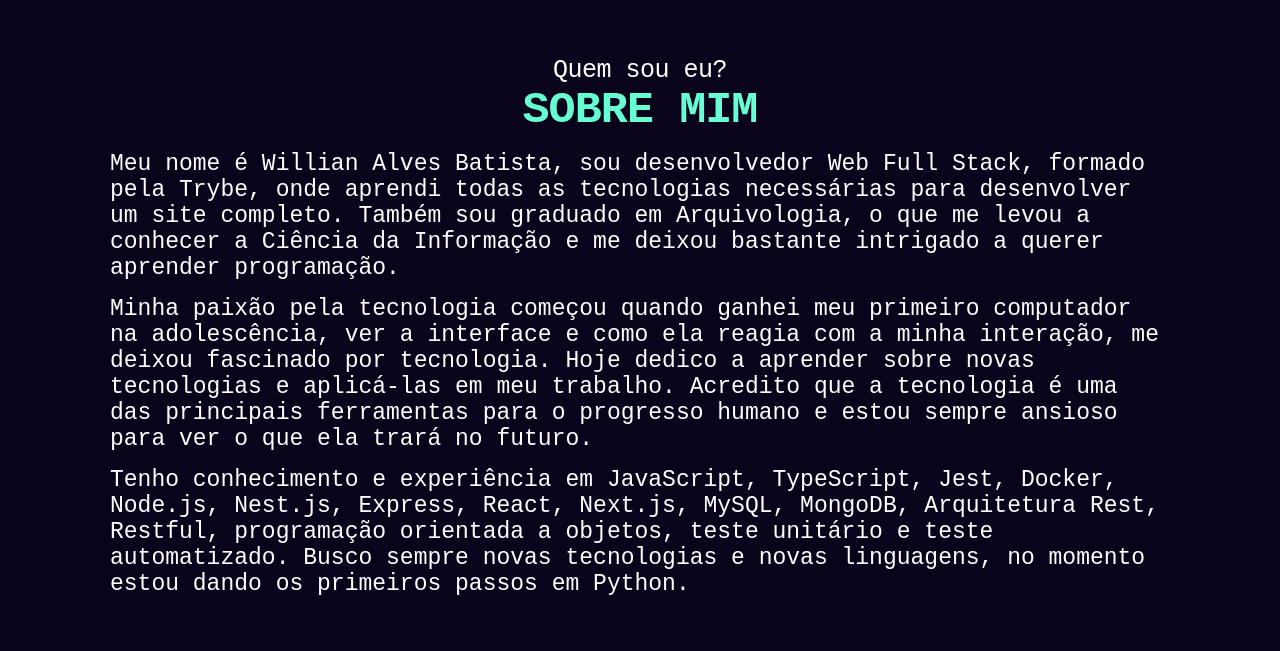
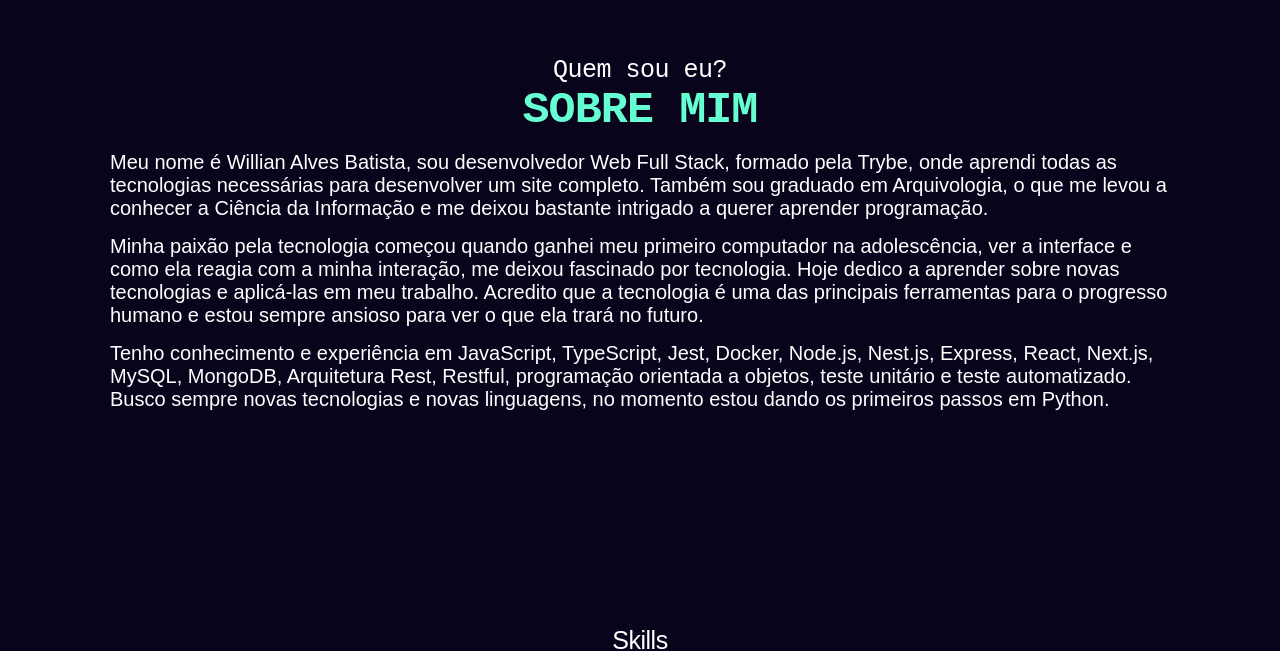
Before and after one commit to willianbatist/portfolio_web, a Next.js app: page / in a window 1280 px wide. Shown: the part 844-1495 px from the top of the page. Built offline with nearby package versions, Linux system fonts and the light colour scheme.

Commit message:
fix(about): ajusted font

```diff
--- a/src/components/about/about.style.ts
+++ b/src/components/about/about.style.ts
@@ -25,9 +25,9 @@ export const About = styled.section`
 
   p {
     color: #ffffff;
-    font-family: 'TT Norms Pro', monospace;
-    font-weight: 400;
-    font-size: 23px;
+    font-family: 'Poppins', sans-serif;
+    font-weight: 10;
+    font-size: 20px;
     text-align: left;
     margin-bottom: 15px;
   }
```
